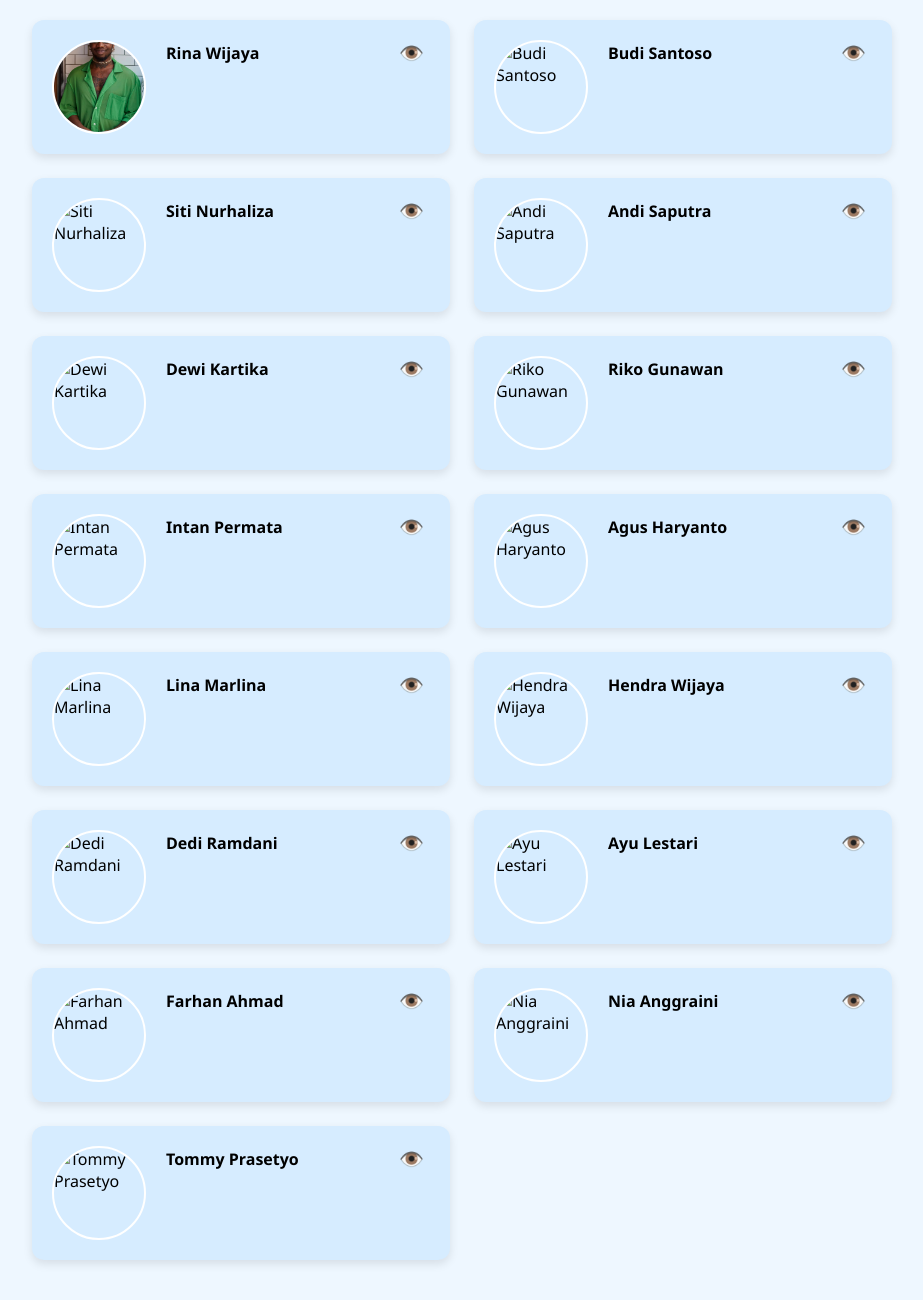
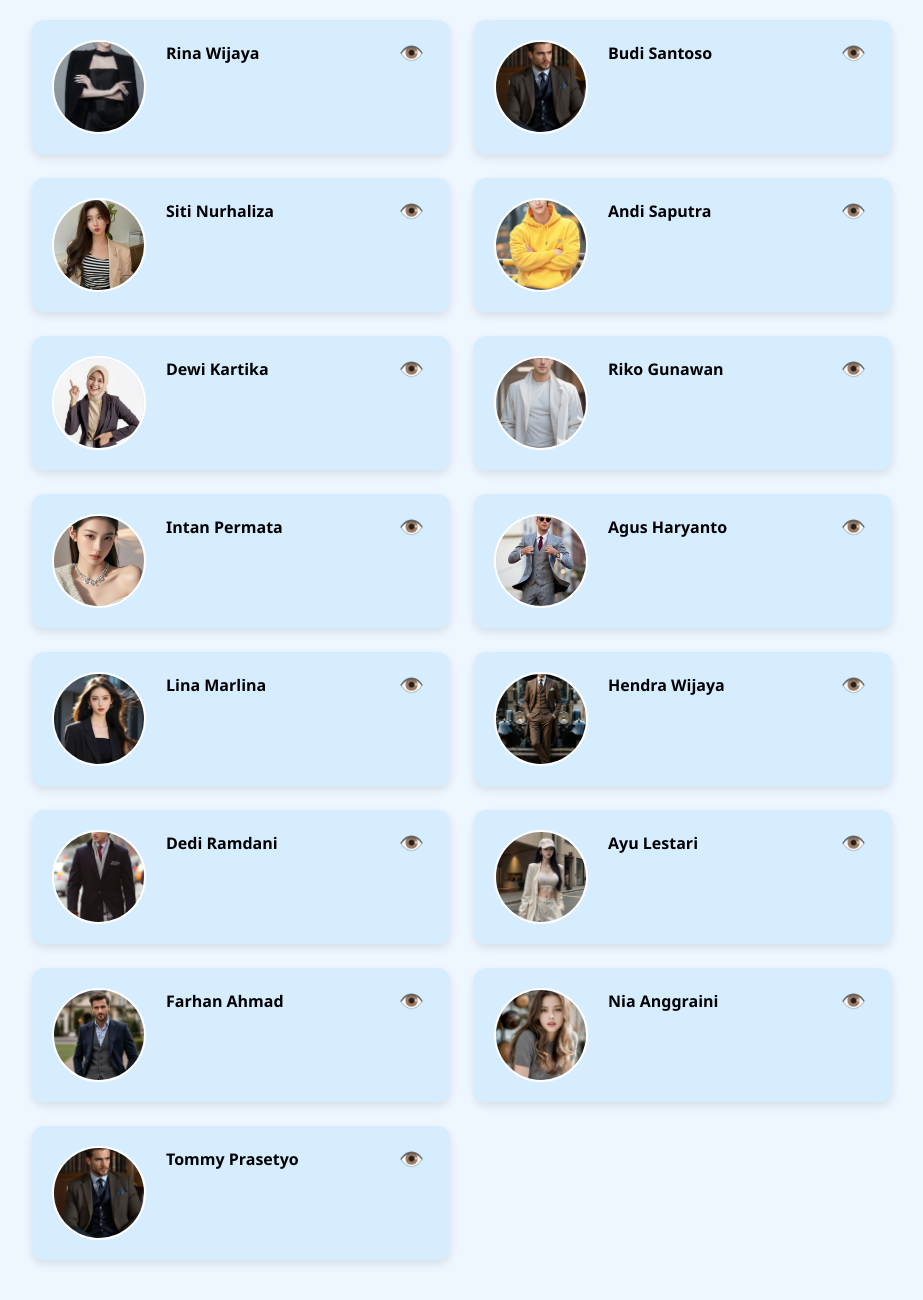
Before and after one commit to sinta34-cmd/TemanRelawan, a plain HTML site: page relawan.html in a window 1280 px wide. Shown: the part 267-1567 px from the top of the page, without its empty margins (178-1101 px from the left). Drawn offline with Linux system fonts and the light colour scheme.

Commit message:
Update gambar

```diff
--- a/relawan.html
+++ b/relawan.html
@@ -180,7 +180,7 @@
 
         <!-- 1 -->
 <div class="relawan-card">
-    <img src="img/nigga.avif" alt="Rina Wijaya" class="relawan-foto">
+    <img src="img/girl1.jpg" alt="Rina Wijaya" class="relawan-foto">
     <div class="relawan-info">
         <div class="info-header">
             <strong>Rina Wijaya</strong>
@@ -202,7 +202,7 @@
 
 <!-- 2 -->
 <div class="relawan-card">
-    <img src="img/foto2.jpg" alt="Budi Santoso" class="relawan-foto">
+    <img src="img/man.jpg" alt="Budi Santoso" class="relawan-foto">
     <div class="relawan-info">
         <div class="info-header">
             <strong>Budi Santoso</strong>
@@ -226,7 +226,7 @@
        <!-- Daftar Relawan Lengkap (3 - 15) -->
 <!-- 3 -->
 <div class="relawan-card">
-    <img src="img/foto3.jpg" alt="Siti Nurhaliza" class="relawan-foto">
+    <img src="img/girl2.jpg" alt="Siti Nurhaliza" class="relawan-foto">
     <div class="relawan-info">
         <div class="info-header">
             <strong>Siti Nurhaliza</strong>
@@ -248,7 +248,7 @@
 
 <!-- 4 -->
 <div class="relawan-card">
-    <img src="img/foto4.jpg" alt="Andi Saputra" class="relawan-foto">
+    <img src="img/man2.jpg" alt="Andi Saputra" class="relawan-foto">
     <div class="relawan-info">
         <div class="info-header">
             <strong>Andi Saputra</strong>
@@ -270,7 +270,7 @@
 
 <!-- 5 -->
 <div class="relawan-card">
-    <img src="img/foto5.jpg" alt="Dewi Kartika" class="relawan-foto">
+    <img src="img/girl3.jpg" alt="Dewi Kartika" class="relawan-foto">
     <div class="relawan-info">
         <div class="info-header">
             <strong>Dewi Kartika</strong>
@@ -291,7 +291,7 @@
 
 <!-- 6 -->
 <div class="relawan-card">
-    <img src="img/foto6.jpg" alt="Riko Gunawan" class="relawan-foto">
+    <img src="img/man3.jpg" alt="Riko Gunawan" class="relawan-foto">
     <div class="relawan-info">
         <div class="info-header">
             <strong>Riko Gunawan</strong>
@@ -312,7 +312,7 @@
 
 <!-- 7 -->
 <div class="relawan-card">
-    <img src="img/foto7.jpg" alt="Intan Permata" class="relawan-foto">
+    <img src="img/girl4.jpg" alt="Intan Permata" class="relawan-foto">
     <div class="relawan-info">
         <div class="info-header">
             <strong>Intan Permata</strong>
@@ -333,7 +333,7 @@
 
 <!-- 8 -->
 <div class="relawan-card">
-    <img src="img/foto8.jpg" alt="Agus Haryanto" class="relawan-foto">
+    <img src="img/man4.jpg" alt="Agus Haryanto" class="relawan-foto">
     <div class="relawan-info">
         <div class="info-header">
             <strong>Agus Haryanto</strong>
@@ -354,7 +354,7 @@
 
 <!-- 9 -->
 <div class="relawan-card">
-    <img src="img/foto9.jpg" alt="Lina Marlina" class="relawan-foto">
+    <img src="img/girl5.jpg" alt="Lina Marlina" class="relawan-foto">
     <div class="relawan-info">
         <div class="info-header">
             <strong>Lina Marlina</strong>
@@ -376,7 +376,7 @@
 
 <!-- 10 -->
 <div class="relawan-card">
-    <img src="img/foto10.jpg" alt="Hendra Wijaya" class="relawan-foto">
+    <img src="img/cowok.jpg" alt="Hendra Wijaya" class="relawan-foto">
     <div class="relawan-info">
         <div class="info-header">
             <strong>Hendra Wijaya</strong>
@@ -397,7 +397,7 @@
 
 <!-- 11 -->
 <div class="relawan-card">
-    <img src="img/foto11.jpg" alt="Dedi Ramdani" class="relawan-foto">
+    <img src="img/mn5.jpg" alt="Dedi Ramdani" class="relawan-foto">
     <div class="relawan-info">
         <div class="info-header">
             <strong>Dedi Ramdani</strong>
@@ -418,7 +418,7 @@
 
 <!-- 12 -->
 <div class="relawan-card">
-    <img src="img/foto12.jpg" alt="Ayu Lestari" class="relawan-foto">
+    <img src="img/girl6.jpg" alt="Ayu Lestari" class="relawan-foto">
     <div class="relawan-info">
         <div class="info-header">
             <strong>Ayu Lestari</strong>
@@ -440,7 +440,7 @@
 
 <!-- 13 -->
 <div class="relawan-card">
-    <img src="img/foto13.jpg" alt="Farhan Ahmad" class="relawan-foto">
+    <img src="img/pria.jpg" alt="Farhan Ahmad" class="relawan-foto">
     <div class="relawan-info">
         <div class="info-header">
             <strong>Farhan Ahmad</strong>
@@ -462,7 +462,7 @@
 
 <!-- 14 -->
 <div class="relawan-card">
-    <img src="img/foto14.jpg" alt="Nia Anggraini" class="relawan-foto">
+    <img src="img/girl7.jpg" alt="Nia Anggraini" class="relawan-foto">
     <div class="relawan-info">
         <div class="info-header">
             <strong>Nia Anggraini</strong>
@@ -484,7 +484,7 @@
 
 <!-- 15 -->
 <div class="relawan-card">
-    <img src="img/foto15.jpg" alt="Tommy Prasetyo" class="relawan-foto">
+    <img src="img/man.jpg" alt="Tommy Prasetyo" class="relawan-foto">
     <div class="relawan-info">
         <div class="info-header">
             <strong>Tommy Prasetyo</strong>
```
Also changed, not shown: img/cowok.jpg (added), img/girl1.jpg (added), img/girl2.jpg (added), img/girl3.jpg (added), img/girl4.jpg (added), img/girl5.jpg (added), img/girl6.jpg (added), img/girl7.jpg (added), img/man.jpg (added), img/man2.jpg (added), img/man3.jpg (added), img/man4.jpg (added), img/mn5.jpg (added), img/pria.jpg (added).
